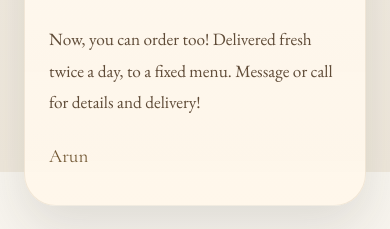
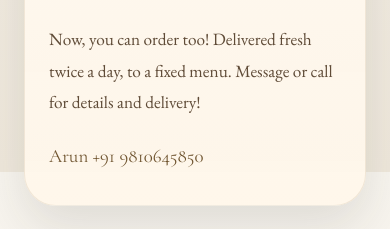
Before and after one commit to abhavk/the-yoga-cookbook, a Next.js app: page / in a window 390 px wide. Shown: the part 6580-6809 px from the top of the page. Built offline with nearby package versions, Linux system fonts and the light colour scheme.

Commit message:
Add Arun mobile number below name in food order section

```diff
--- a/src/components/FoodLog.tsx
+++ b/src/components/FoodLog.tsx
@@ -118,6 +118,7 @@ export default function FoodLog() {
 
                     <p className="font-[family-name:var(--font-display)] text-[1.18rem] text-brass-dark">
                       Arun
+                      +91 9810645850
                     </p>
                   </div>
                 </div>
```
